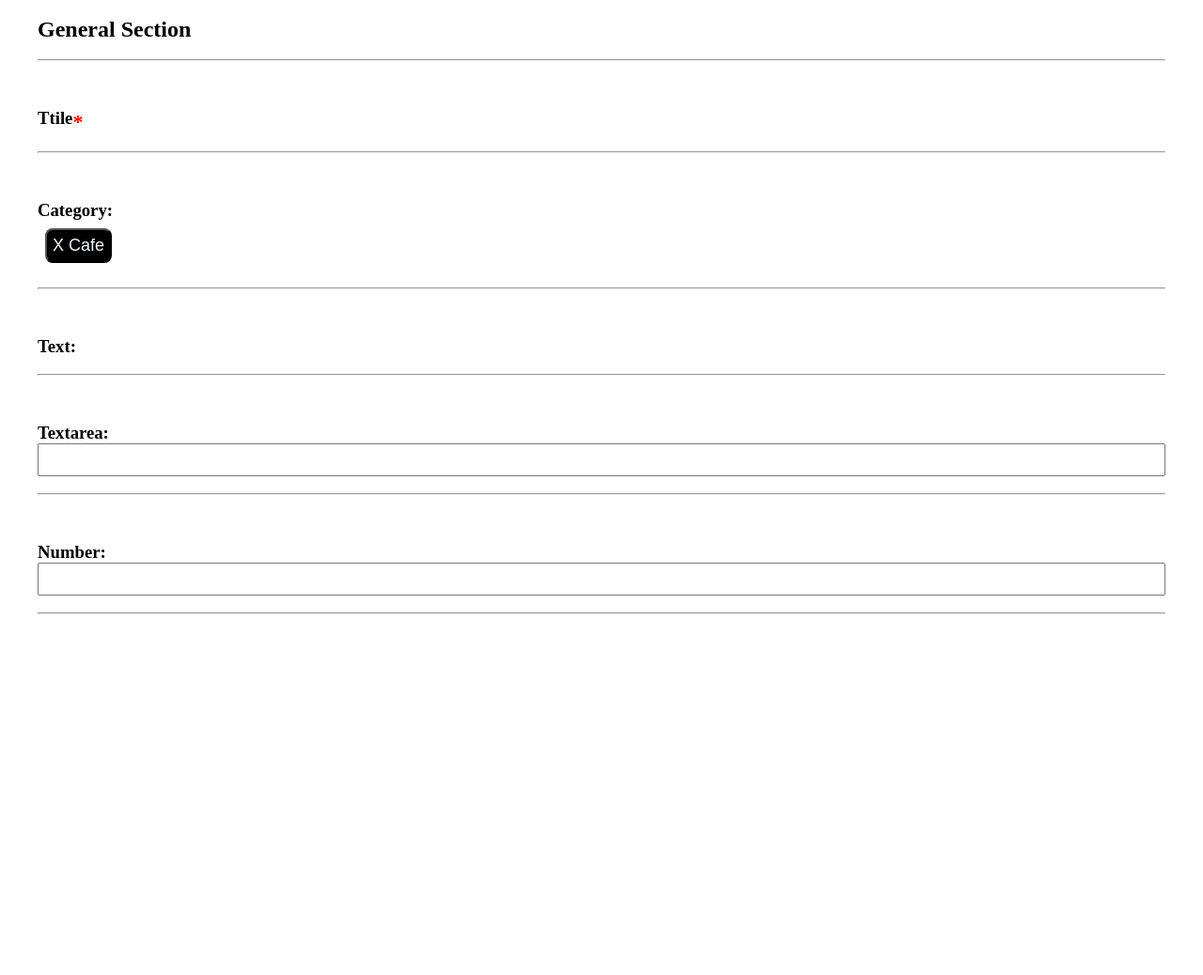
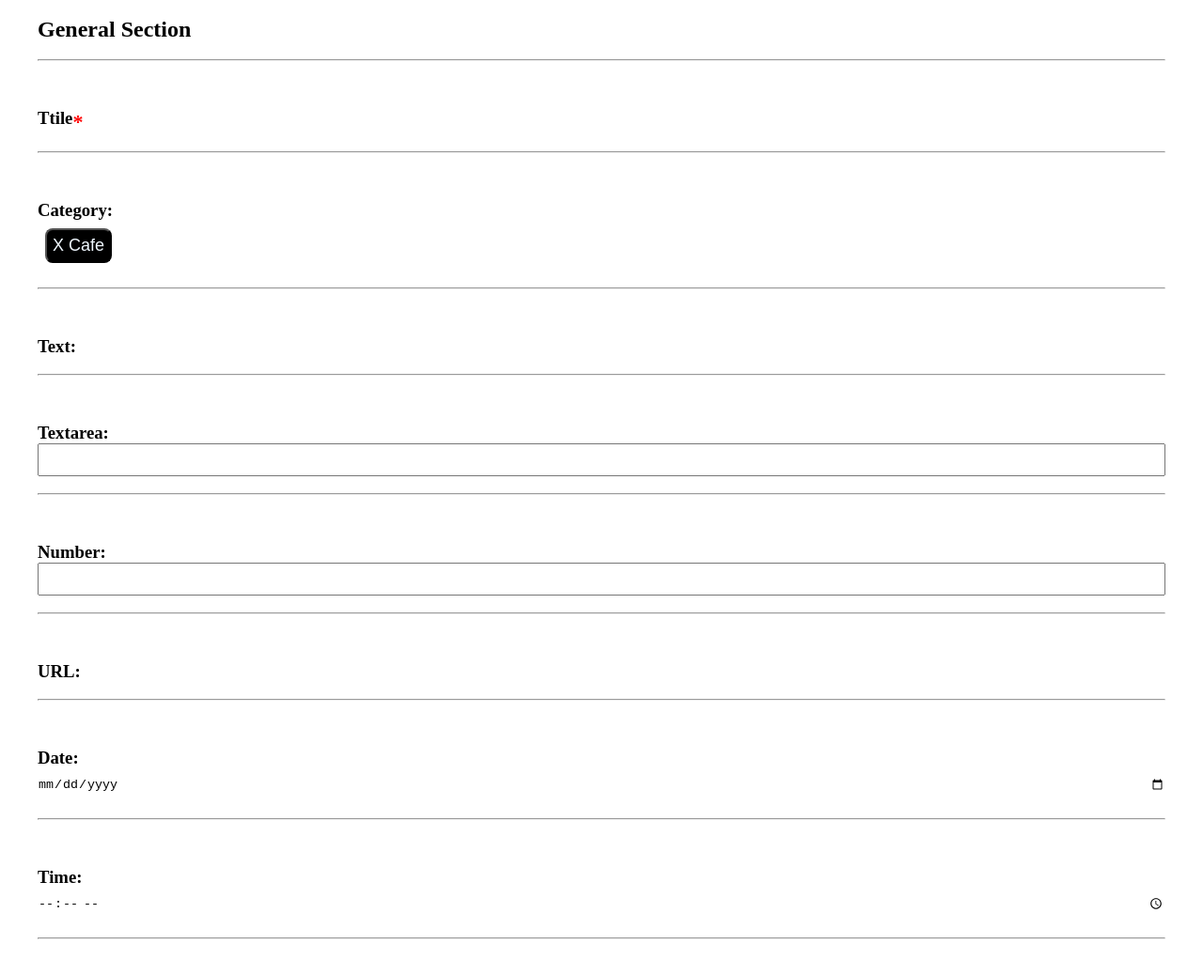
Before and after one commit to kdrbipul/web_learner-project, a plain HTML site: page index.html in a window 1280 px wide. Shown: the whole page at 94% size. Before the commit the page ends 800 px from the top, so only its background shows below. Drawn offline with Linux system fonts and the light colour scheme.

Commit message:
second commit

```diff
--- a/index.html
+++ b/index.html
@@ -36,6 +36,20 @@
             <input type="number" class="input_area">
         </div>
         <hr>
+        <div>
+            <h3>URL:</h3>
+        </div>
+        <hr>
+        <div>
+            <h3>Date:</h3>
+            <input type="date" class="input_area my_input">
+        </div>
+        <hr>
+        <div>
+            <h3>Time:</h3>
+            <input type="time" class="input_area my_input">
+        </div>
+        <hr>
 
     </section>
 </body>
--- a/style.css
+++ b/style.css
@@ -37,3 +37,6 @@ hr{
     width: 100%;
     height: 35px;
 }
+.my_input{
+    border: none;
+}
```
